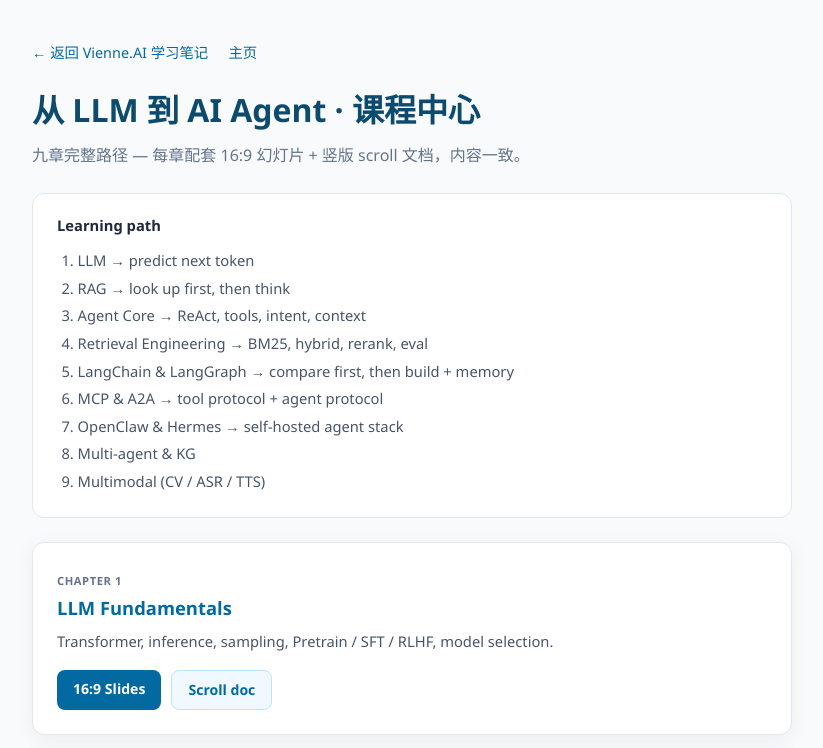
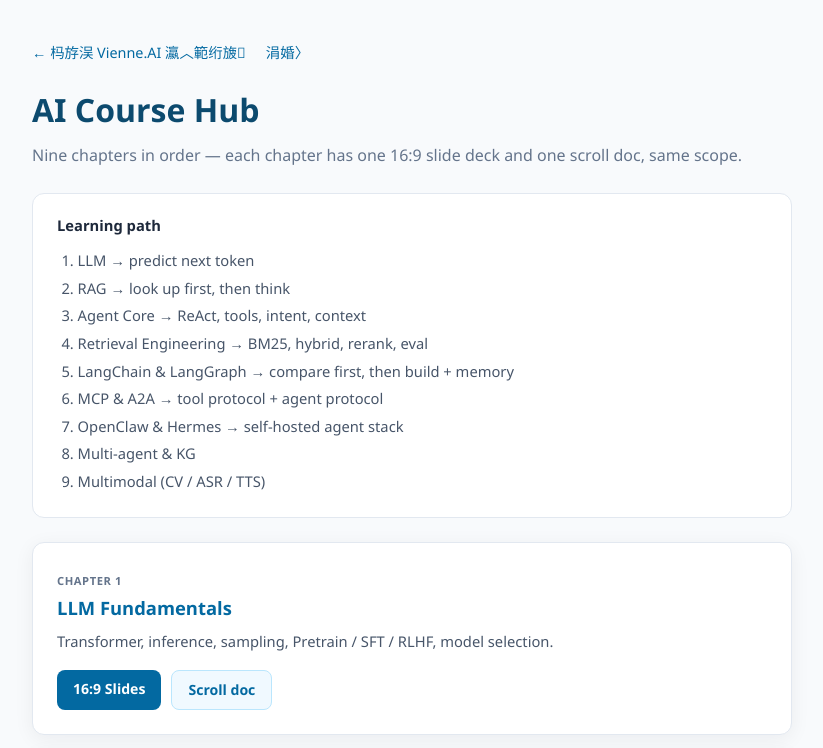
Before and after one commit to vienne53/vienne-ai-site, a website: page learn/llm-agent/present-hub.html in a window 1280 px wide. Shown: the top 748 px of the page, without its empty margins (228-1051 px from the left). Drawn offline with Linux system fonts and the light colour scheme.

Commit message:
update: refresh llm-agent course

```diff
--- a/learn/llm-agent/present-hub.html
+++ b/learn/llm-agent/present-hub.html
@@ -35,10 +35,10 @@
 </head>
 <body>
 <div class="wrap">
-  <a class="back" href="../../notes.html">&larr; 返回 Vienne.AI 学习笔记</a>
-  <a class="back" href="../../index.html#learning" style="margin-left:16px">主页</a>
-  <h1>从 LLM 到 AI Agent · 课程中心</h1>
-  <p class="sub">九章完整路径 &mdash; 每章配套 16:9 幻灯片 + 竖版 scroll 文档，内容一致。</p>
+  <a class="back" href="../../notes.html">&larr; 杩斿洖 Vienne.AI 瀛︿範绗旇</a>
+  <a class="back" href="../../index.html#learning" style="margin-left:16px">涓婚〉</a>
+  <h1>AI Course Hub</h1>
+  <p class="sub">Nine chapters in order &mdash; each chapter has one 16:9 slide deck and one scroll doc, same scope.</p>
 
   <div class="path">
     <strong>Learning path</strong>
```
